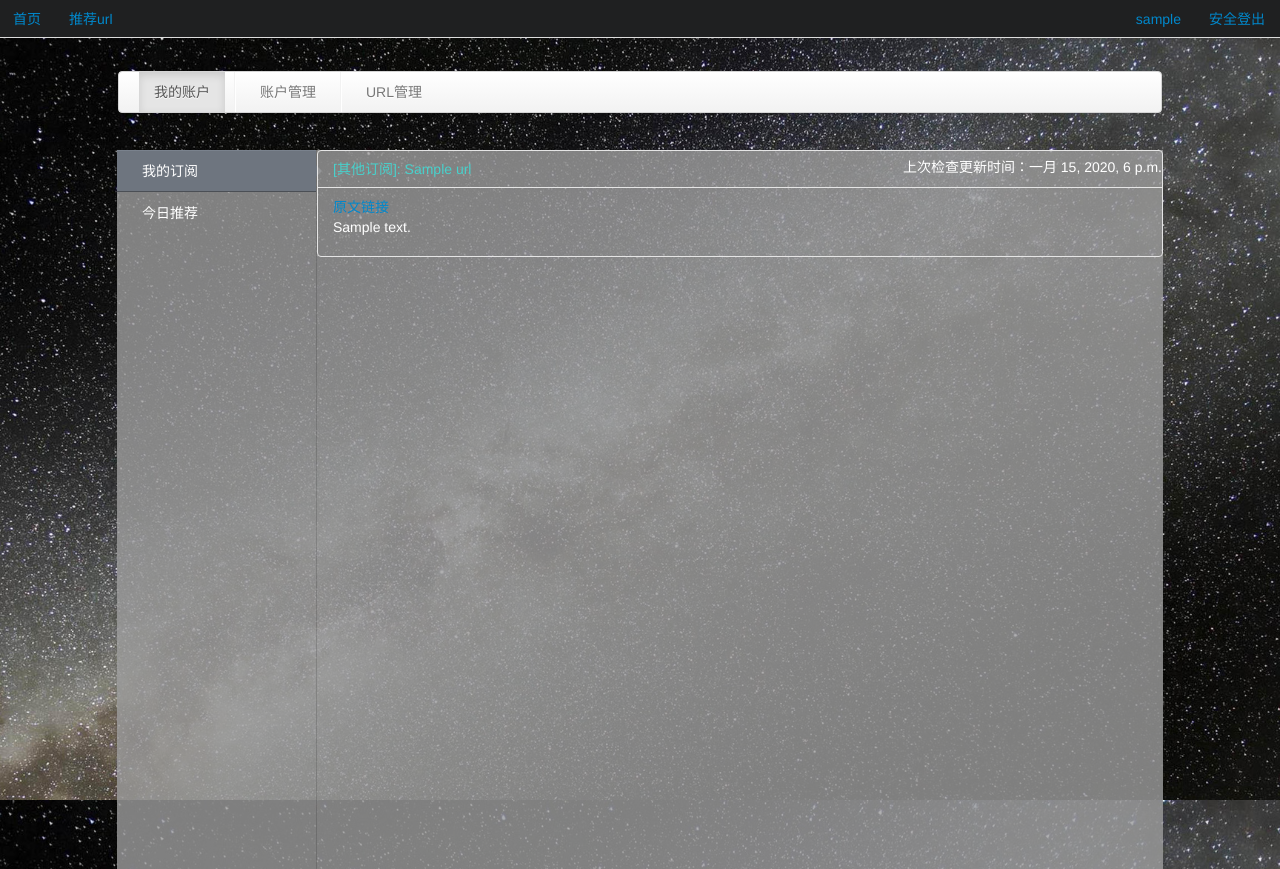
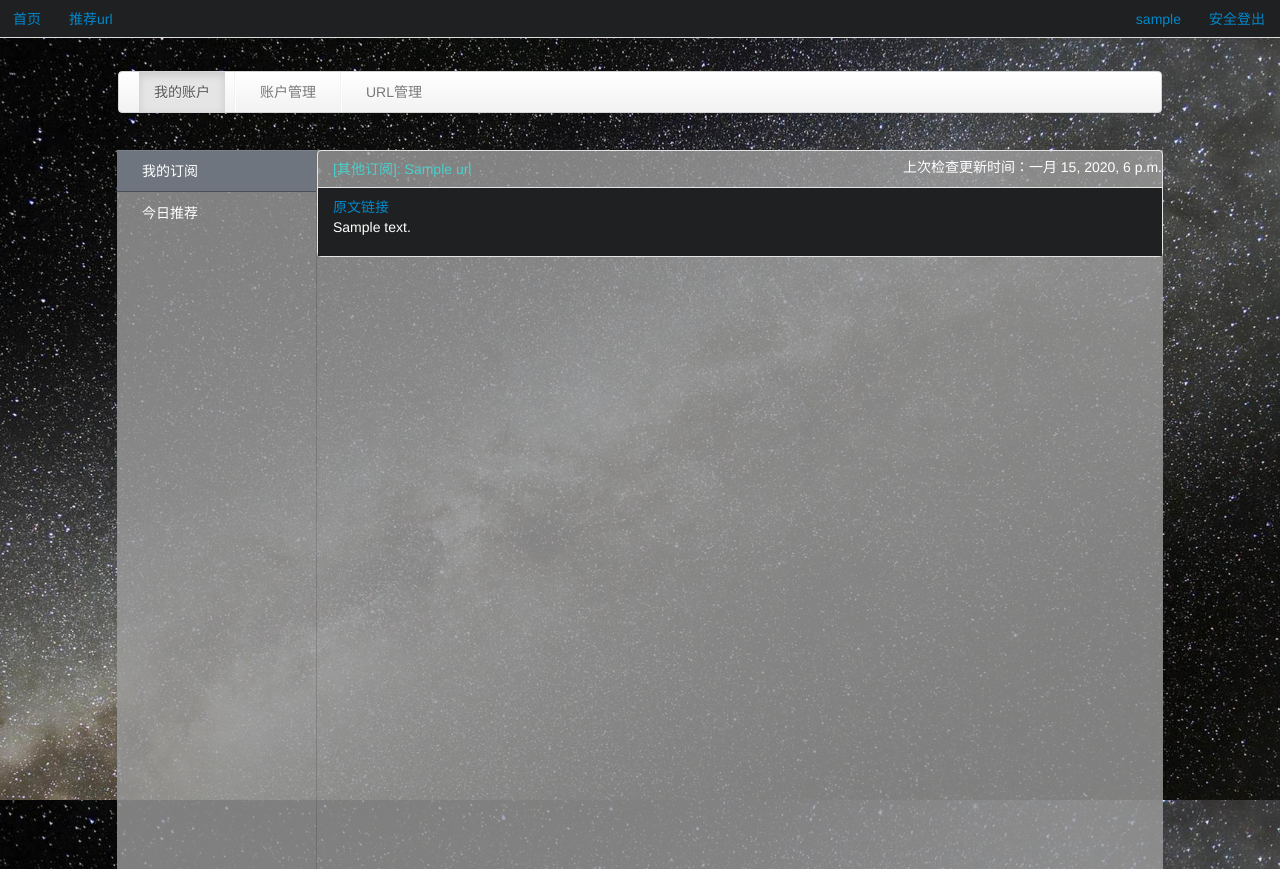
Before and after one commit to MrTuo/WUSS, a Django app: page / in a window 1280 px wide. Shown: the top 869 px of the page. Run offline with Django 3.2, Linux system fonts and the light colour scheme; a user stored in the database is signed in; tables that the repository leaves empty hold one stand-in row (values such as "Sample post"); some libraries are stand-ins or nearby versions.

Commit message:
更改了表单

```diff
--- a/WUSS/Myuser/templates/addhtmlurl.html
+++ b/WUSS/Myuser/templates/addhtmlurl.html
@@ -101,7 +101,7 @@
         var re=/^([0-9]){1,3}$/;
         if (re.test(str)){
             if(value==""){
-                alert("记得添加要订阅的模块");
+{#                alert("记得添加要订阅的模块");#}
             }
             else {
                 btn.disabled="";
@@ -118,7 +118,7 @@
         mydiv[0].style.display="";
     }
     function checktuisong(time){
-        var re=/^(((0[0-9])|(1[0-9])|(2[0-4])):[0-5][0-9])$/;
+        var re=/^((([0-9])|(1[0-9])|(2[0-4])):[0-5][0-9])$/;
         str=time.value;
         mydiv=$("#wuss17");
         btn=$("#onlyyes")[0];
--- a/WUSS/Myuser/templates/edit2_url.html
+++ b/WUSS/Myuser/templates/edit2_url.html
@@ -124,7 +124,7 @@
         mydiv[0].style.display="";
     }
     function checktuisong(time){
-        var re=/^(((0[0-9])|(1[0-9])|(2[0-4])):[0-5][0-9])$/;
+        var re=/^((([0-9])|(1[0-9])|(2[0-4])):[0-5][0-9])$/;
         str=time.value;
         mydiv=$("#wuss17");
         btn=$("#onlyyes")[0];
--- a/WUSS/Myuser/templates/user_subscription_show.html
+++ b/WUSS/Myuser/templates/user_subscription_show.html
@@ -7,7 +7,7 @@
             </a>
         <span style="color:white;float:right;line-height: 32px;">上次检查更新时间：{{ url.last_check_time }}</span>
         </div>
-        <div id="generalb" class="accordion-body collapse in">
+        <div id="generalb" class="accordion-body collapse in" style="background-color: rgb(31,32,33)">
         <script>
             mytest2()
         </script>
@@ -34,7 +34,7 @@
             </a>
         <span style="color:white;float:right;line-height: 32px;">上次检查更新时间：{{ url.last_check_time }}</span>
         </div>
-        <div id="generalb" class="accordion-body collapse in">
+        <div id="generalb" class="accordion-body collapse in"style="background-color: rgb(31,32,33)">
         <script>
             mytest2()
         </script>
--- a/WUSS/WUSS/wsgi.py
+++ b/WUSS/WUSS/wsgi.py
@@ -18,4 +18,4 @@ application = get_wsgi_application()
 import _thread
 from update_manage.views import check_all_update,cache_file
 _thread.start_new_thread(check_all_update,())
-#_thread.start_new_thread(cache_file,())
+_thread.start_new_thread(cache_file,())
--- a/WUSS/update_manage/views.py
+++ b/WUSS/update_manage/views.py
@@ -100,7 +100,6 @@ def get_spider_item(url):
             rq.add_header("user-agent", "Mozilla/5.0")  # 伪装浏览器
             response1 = urllib.request.urlopen(rq)
             html_content = response1.read()  # 获取页面html信息
-
         soup = BeautifulSoup(html_content, 'lxml')  # 创建bs对象处理html页面
         img_tag = soup.find_all(name='img')  # 删除所有img标签
         # s3 = s2.find_all(name='img')
```
